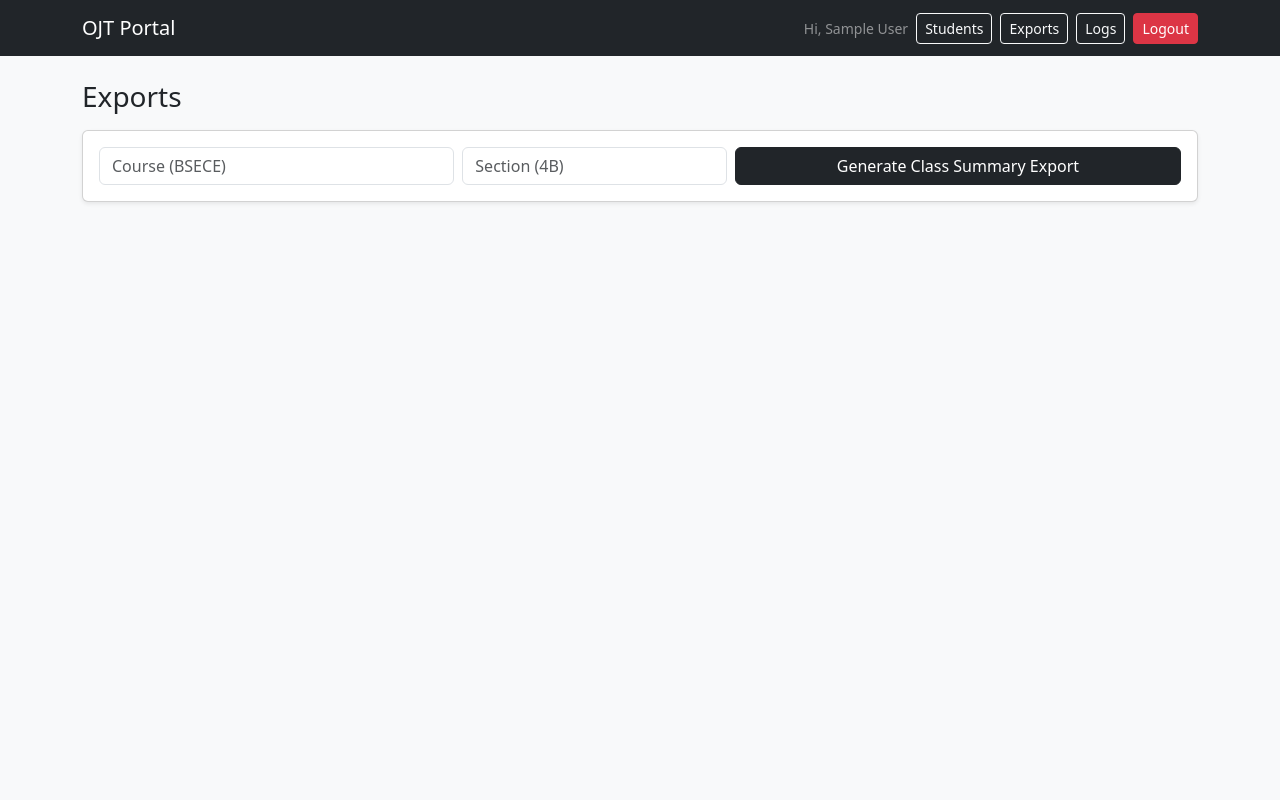
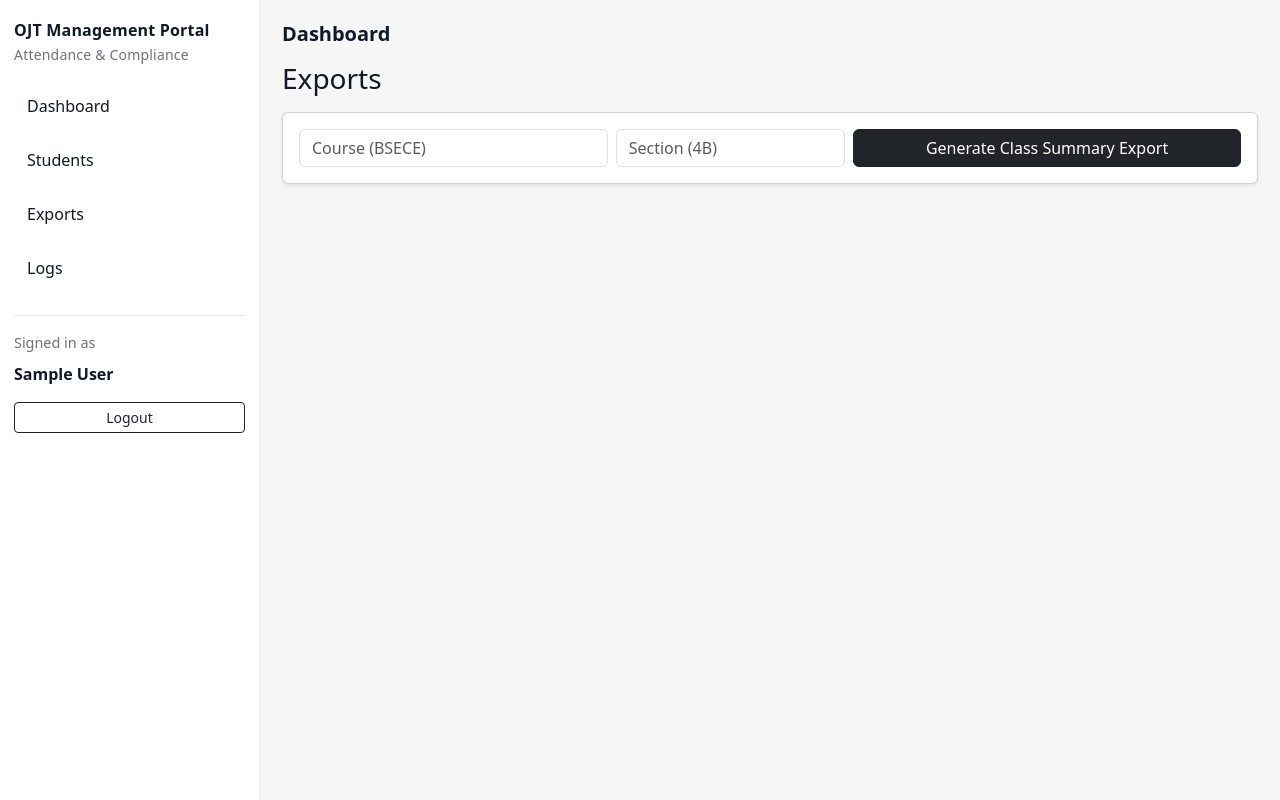
Before and after one commit to YuriBeginner/messenger-dtr, a Flask app: page /admin/exports in a window 1280 px wide. Run offline with Flask 3, Linux system fonts and the light colour scheme; the visitor is signed in with stand-in values (Sample User, id 1); some libraries are stand-ins or nearby versions.

Commit message:
Update base.html

```diff
--- a/templates/admin/base.html
+++ b/templates/admin/base.html
@@ -1,26 +1,147 @@
 <!doctype html>
-<html>
+<html lang="en">
 <head>
   <meta charset="utf-8">
   <meta name="viewport" content="width=device-width, initial-scale=1">
-  <title>OJT Portal</title>
+  <title>{{ page_title or "OJT Management Portal" }}</title>
   <link href="https://cdn.jsdelivr.net/npm/bootstrap@5.3.3/dist/css/bootstrap.min.css" rel="stylesheet">
+
+  <style>
+    :root{
+      --bg: #f6f6f7;
+      --card: #ffffff;
+      --text: #111827;
+      --muted: #6b7280;
+      --line: #e5e7eb;
+      --shadow: 0 1px 2px rgba(0,0,0,.06), 0 6px 16px rgba(0,0,0,.06);
+    }
+    body { background: var(--bg); color: var(--text); }
+    .app-shell { min-height: 100vh; }
+
+    /* Sidebar */
+    .sidebar {
+      width: 260px;
+      background: #fff;
+      border-right: 1px solid var(--line);
+      position: sticky;
+      top: 0;
+      height: 100vh;
+      padding: 18px 14px;
+    }
+    .brand {
+      font-weight: 700;
+      letter-spacing: .2px;
+      font-size: 1rem;
+      margin-bottom: 18px;
+    }
+    .brand small { display:block; color: var(--muted); font-weight: 500; margin-top: 2px; }
+    .nav-pill {
+      display:flex;
+      align-items:center;
+      gap:10px;
+      padding: 10px 12px;
+      border-radius: 10px;
+      color: #111827;
+      text-decoration:none;
+      border: 1px solid transparent;
+    }
+    .nav-pill:hover { background:#f3f4f6; border-color:#eef0f3; }
+    .nav-pill.active { background:#111827; color:#fff; }
+    .nav-section { margin-top: 10px; }
+
+    /* Content */
+    .content {
+      padding: 22px;
+    }
+    .topbar {
+      display:flex;
+      align-items:center;
+      justify-content: space-between;
+      gap: 12px;
+      margin-bottom: 16px;
+    }
+    .page-title { font-size: 1.25rem; font-weight: 700; margin: 0; }
+    .subtle { color: var(--muted); font-size: .9rem; }
+
+    /* Cards */
+    .card-soft {
+      background: var(--card);
+      border: 1px solid var(--line);
+      border-radius: 16px;
+      box-shadow: var(--shadow);
+    }
+    .metric {
+      display:flex;
+      flex-direction: column;
+      gap: 2px;
+    }
+    .metric .label { color: var(--muted); font-size: .9rem; }
+    .metric .value { font-size: 1.8rem; font-weight: 800; letter-spacing: -.3px; }
+    .hover-lift { transition: transform .12s ease, box-shadow .12s ease; }
+    .hover-lift:hover { transform: translateY(-1px); box-shadow: 0 2px 3px rgba(0,0,0,.06), 0 10px 24px rgba(0,0,0,.08); }
+
+    /* Badges (calm, grayscale + status colors) */
+    .badge-soft { border-radius: 999px; padding: 6px 10px; font-weight: 600; }
+    .b-gray  { background:#f3f4f6; color:#111827; border:1px solid #e5e7eb; }
+    .b-green { background:#ecfdf5; color:#065f46; border:1px solid #a7f3d0; }
+    .b-yellow{ background:#fffbeb; color:#92400e; border:1px solid #fde68a; }
+    .b-red   { background:#fef2f2; color:#991b1b; border:1px solid #fecaca; }
+
+    /* Table */
+    .table thead th { color: var(--muted); font-weight: 700; font-size: .85rem; }
+    .table tbody td { vertical-align: middle; }
+    .table a { text-decoration: none; }
+
+    /* Mobile */
+    @media (max-width: 992px) {
+      .sidebar { position: static; height: auto; width: 100%; border-right: none; border-bottom: 1px solid var(--line); }
+      .content { padding: 16px; }
+    }
+  </style>
 </head>
-<body class="bg-light">
-<nav class="navbar navbar-expand-lg navbar-dark bg-dark">
-  <div class="container">
-    <a class="navbar-brand" href="/admin/dashboard">OJT Portal</a>
-    <div class="ms-auto d-flex gap-2 align-items-center">
-      <span class="text-white-50 small">Hi, {{ admin_name }}</span>
-      <a class="btn btn-sm btn-outline-light" href="/admin/students">Students</a>
-      <a class="btn btn-sm btn-outline-light" href="/admin/exports">Exports</a>
-      <a class="btn btn-sm btn-outline-light" href="/admin/logs">Logs</a>
-      <a class="btn btn-sm btn-danger" href="/admin/logout">Logout</a>
+
+<body>
+<div class="app-shell d-lg-flex">
+  <!-- Sidebar -->
+  <aside class="sidebar">
+    <div class="brand">
+      OJT Management Portal
+      <small>Attendance & Compliance</small>
     </div>
-  </div>
-</nav>
-<main class="container py-4">
-  {% block content %}{% endblock %}
-</main>
+
+    <nav class="nav-section d-grid gap-2">
+      <a class="nav-pill {{ 'active' if active_page=='dashboard' else '' }}" href="/admin/dashboard">Dashboard</a>
+      <a class="nav-pill {{ 'active' if active_page=='students' else '' }}" href="/admin/students">Students</a>
+      <a class="nav-pill {{ 'active' if active_page=='exports' else '' }}" href="/admin/exports">Exports</a>
+      <a class="nav-pill {{ 'active' if active_page=='logs' else '' }}" href="/admin/logs">Logs</a>
+    </nav>
+
+    <div class="mt-4 pt-3 border-top" style="border-color: var(--line) !important;">
+      <div class="subtle mb-2">Signed in as</div>
+      <div class="fw-semibold">{{ admin_name }}</div>
+      <a class="btn btn-sm btn-outline-dark mt-3 w-100" href="/admin/logout">Logout</a>
+    </div>
+  </aside>
+
+  <!-- Main content -->
+  <main class="flex-grow-1 content">
+    <div class="topbar">
+      <div>
+        <h1 class="page-title">{{ page_title or "Dashboard" }}</h1>
+        {% if subtitle %}
+          <div class="subtle">{{ subtitle }}</div>
+        {% endif %}
+      </div>
+      {% if last_updated %}
+        <div class="subtle text-end">
+          Last updated<br>
+          <span class="fw-semibold">{{ last_updated }}</span>
+        </div>
+      {% endif %}
+    </div>
+
+    {% block content %}{% endblock %}
+  </main>
+</div>
 </body>
 </html>
```
